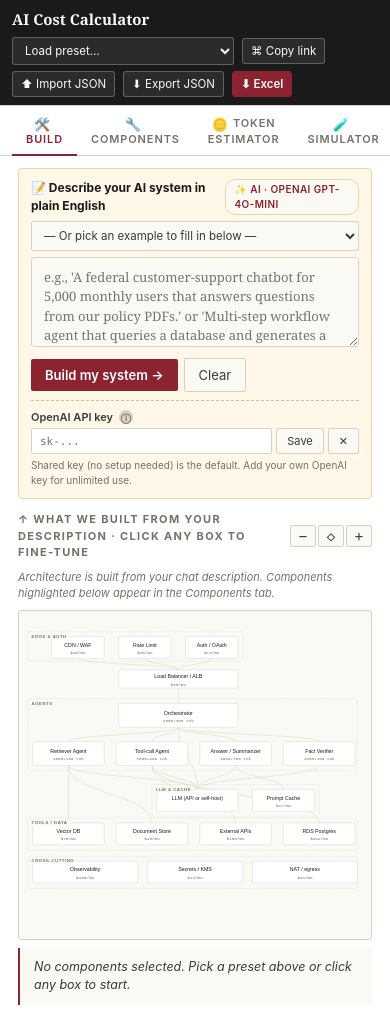
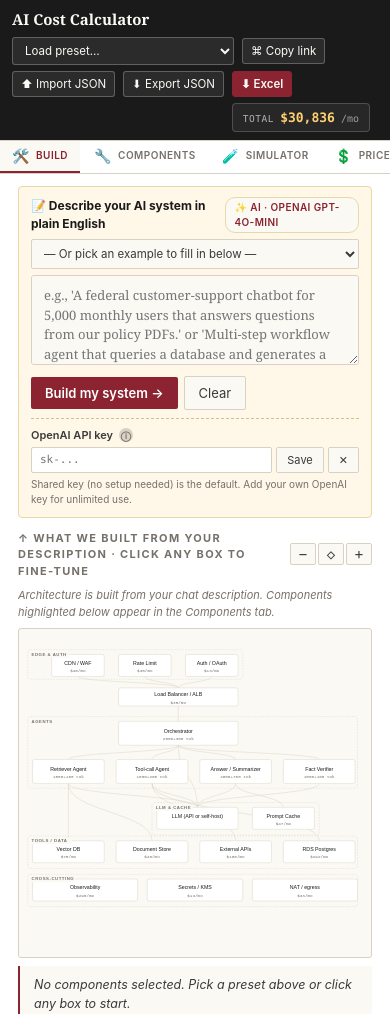
Before and after one commit to ajinkyakulkarni/ai-cost-calculator-studio, a website: page public/index.html in a window 390 px wide. Shown: the top 1014 px of the page. Drawn offline with nearby package versions, Linux system fonts and the light colour scheme; no server answers.

Commit message:
calc: layout redesign — sidebar + full-width tabs + cost badge
Phase 1 of UX rework. Replaces the 2-column "edit + live preview"
layout with a left sidebar + full-width main pane.

Why: AXIOM Simulator (added last commit) was being crushed into 540px;
Prices and Benchmarks tabs also wasted space behind a permanent right
column. Each tab now gets the full viewport.

Changes:

HTML/CSS:
- .layout: flex sidebar+main (was: grid editor|splitter|preview)
- .sidebar: vertical icon-and-label tab buttons, ~84px wide
- .main: full-width content area
- .tab-btn: vertical orientation (icon over label) on desktop;
  mobile collapses sidebar to horizontal scrolling icon strip
- Topbar: live-updating cost badge ("$30,836 /mo") that's always
  visible regardless of active tab; click → Report tab
- Token Estimator tab REMOVED — AXIOM Simulator is the new
  primary token-estimation tool
- New "Report" tab — wraps what used to be the right pane
  (#preview content). All existing IDs preserved so app.js renders
  into them as before
- Splitter element removed (no col2 to resize)
- Removed "free · open · no signup" pill from topbar to make room

app.js:
- Cost badge live-update in renderPreview: writes fmt$(tcoValue)
  into #cb-num + period suffix into #cb-suffix
- Click handler: badge → switchTab('report')
- VALID_TABS allowlist — saves old 'estimator' from stranding users
  on a dead pane after the redesign
- Old wizard CTA now points at Simulator instead of Estimator
- Chat-builder hint button data-jump='estimator' → 'simulator'

Trade-off acknowledged: live edit-and-see-cost preview that the old
2-column layout offered is gone. Mitigated by the topbar cost badge
(headline number always visible, click for full breakdown).

```diff
--- a/public/index.html
+++ b/public/index.html
@@ -73,80 +73,127 @@
     font-weight: 600;
   }
 
+  /* ===== New layout: sidebar + main =====
+     The main column is full-width per tab. The right-side preview pane
+     became its own "Report" tab; users see the live headline cost in
+     the topbar badge regardless of which tab they're on. */
   .layout {
-    display: grid;
-    grid-template-columns: minmax(0, var(--col2, 540px)) 5px minmax(0, 1fr);
+    display: flex;
+    flex-direction: row;
     height: calc(100vh - 56px);
     width: 100%;
     max-width: 100vw;
     overflow: hidden;
   }
-  .editor {
+  .sidebar {
+    width: 84px;
+    flex-shrink: 0;
+    background: var(--panel);
+    border-right: 1px solid var(--rule);
+    display: flex;
+    flex-direction: column;
+    align-items: stretch;
+    padding: 6px 0;
+    gap: 2px;
     overflow-y: auto;
     overflow-x: hidden;
-    padding: 0;
+  }
+  .main {
+    flex: 1;
+    min-width: 0;
+    overflow-y: auto;
+    overflow-x: hidden;
     background: var(--paper);
     display: flex;
     flex-direction: column;
-    min-width: 0;
-  }
-  .splitter {
-    background: var(--rule);
-    cursor: col-resize;
-    user-select: none;
-    transition: background 0.12s;
-    position: relative;
-  }
-  .splitter:hover, .splitter.dragging { background: var(--accent); }
-  .splitter::before {
-    content: '';
-    position: absolute;
-    top: 0; bottom: 0;
-    left: -3px; right: -3px;
-  }
-  .editor-body {
-    padding: 14px 22px 80px;
-  }
-
-  /* Column 2 tab navigation — Build / Components / Token Estimator */
-  .tabs-bar {
-    display: flex;
-    gap: 0;
-    background: var(--panel);
-    border-bottom: 1px solid var(--rule);
-    padding: 0 12px;
-    flex-shrink: 0;
-    position: sticky;
-    top: 0;
-    z-index: 10;
-  }
+  }
+  .editor-body { padding: 14px 22px 80px; }
+
+  /* Sidebar tab buttons — vertical, icon over label */
   .tab-btn {
     background: none;
     border: none;
-    border-bottom: 2px solid transparent;
-    padding: 10px 14px 8px;
+    border-left: 3px solid transparent;
+    padding: 10px 4px 10px 4px;
     font-family: var(--sans);
-    font-size: 11px;
+    font-size: 9.5px;
     text-transform: uppercase;
-    letter-spacing: 0.08em;
+    letter-spacing: 0.05em;
     font-weight: 600;
     color: var(--muted);
     cursor: pointer;
-    margin-bottom: -1px;
-    transition: color 0.15s, border-color 0.15s;
-  }
-  .tab-btn:hover { color: var(--ink); }
+    transition: color 0.15s, border-color 0.15s, background 0.12s;
+    display: flex;
+    flex-direction: column;
+    align-items: center;
+    gap: 4px;
+    line-height: 1.15;
+    text-align: center;
+    word-break: break-word;
+  }
+  .tab-btn:hover { color: var(--ink); background: rgba(0,0,0,0.02); }
   .tab-btn.active {
     color: var(--accent);
-    border-bottom-color: var(--accent);
+    border-left-color: var(--accent);
+    background: var(--paper);
   }
   .tab-btn .tab-icon {
-    margin-right: 4px;
-    font-size: 13px;
-    vertical-align: middle;
+    font-size: 18px;
+    line-height: 1;
+  }
+  /* Topbar cost badge — live-updating headline number */
+  .topbar .cost-badge {
+    display: flex;
+    align-items: baseline;
+    gap: 6px;
+    margin-left: auto;
+    margin-right: 8px;
+    padding: 4px 10px;
+    background: rgba(255,255,255,0.06);
+    border: 1px solid rgba(255,255,255,0.18);
+    border-radius: 4px;
+    cursor: pointer;
+    transition: background 0.12s, border-color 0.12s;
+    font-family: var(--mono);
+    color: var(--paper);
+    white-space: nowrap;
+  }
+  .topbar .cost-badge:hover { background: rgba(255,255,255,0.12); border-color: rgba(255,255,255,0.32); }
+  .topbar .cost-badge .cb-num { font-size: 13px; font-weight: 700; color: #ffd070; }
+  .topbar .cost-badge .cb-label { font-size: 9.5px; color: rgba(255,255,255,0.65); text-transform: uppercase; letter-spacing: 0.06em; }
+  .topbar .cost-badge .cb-suffix { font-size: 10px; color: rgba(255,255,255,0.55); }
+
+  @media (max-width: 720px) {
+    /* Sidebar collapses to a horizontal scrolling icon strip on mobile */
+    .layout { flex-direction: column; }
+    .sidebar {
+      width: 100%;
+      flex-direction: row;
+      border-right: none;
+      border-bottom: 1px solid var(--rule);
+      padding: 0;
+      overflow-x: auto;
+      overflow-y: hidden;
+    }
+    .tab-btn {
+      flex-direction: row;
+      gap: 6px;
+      padding: 8px 12px;
+      border-left: none;
+      border-bottom: 2px solid transparent;
+      font-size: 10px;
+      white-space: nowrap;
+    }
+    .tab-btn.active { border-left: none; border-bottom-color: var(--accent); }
+    .tab-btn .tab-icon { font-size: 14px; }
   }
   .tab-panel { display: none; }
   .tab-panel.active { display: block; }
+  /* Report tab panel uses the existing .preview styling — same content,
+     just lives in a tab now instead of the right column. */
+  .tab-panel[data-tab-panel="report"] {
+    padding: 24px 32px 80px;
+  }
   .estimator-panel {
     padding: 18px 24px 60px;
   }
@@ -1959,7 +2006,6 @@
 
 <div class="topbar">
   <h1>AI Cost Calculator</h1>
-  <span class="pill">free · open · no signup</span>
   <select id="example-loader" title="Load a preset workload">
     <option value="">Load preset…</option>
     <option value="nasa-eie">NASA · Earth Information Explorer</option>
@@ -1972,21 +2018,28 @@
   <button id="import-btn" title="Import workload JSON">⬆ Import JSON</button>
   <button id="export-btn" title="Export workload JSON">⬇ Export JSON</button>
   <button id="excel-btn" class="primary" title="Download as Excel workbook">⬇ Excel</button>
+  <!-- Live cost badge — always visible, click to jump to Report tab -->
+  <div id="cost-badge" class="cost-badge" title="Click to view full cost report">
+    <span class="cb-label">Total</span>
+    <span class="cb-num" id="cb-num">—</span>
+    <span class="cb-suffix" id="cb-suffix">/mo</span>
+  </div>
 </div>
 <div id="toast" style="position: fixed; bottom: 30px; left: 50%; transform: translateX(-50%); background: var(--ink); color: var(--paper); padding: 12px 20px; border-radius: 4px; font-family: var(--sans); font-size: 13px; opacity: 0; transition: opacity 0.3s; pointer-events: none; z-index: 1000;"></div>
 
 <div class="layout" id="layout">
-  <!-- ============ COL 1: EDITOR (chat / components / estimator tabs) ============ -->
-  <div class="editor" id="editor">
-    <!-- Tab navigation -->
-    <div class="tabs-bar" id="tabs-bar">
-      <button class="tab-btn active" data-tab="build"><span class="tab-icon">🛠️</span>Build</button>
-      <button class="tab-btn" data-tab="components"><span class="tab-icon">🔧</span>Components</button>
-      <button class="tab-btn" data-tab="estimator"><span class="tab-icon">🪙</span>Token Estimator</button>
-      <button class="tab-btn" data-tab="simulator"><span class="tab-icon">🧪</span>Simulator</button>
-      <button class="tab-btn" data-tab="prices"><span class="tab-icon">💲</span>Prices</button>
-      <button class="tab-btn" data-tab="benchmarks"><span class="tab-icon">📊</span>Benchmarks</button>
-    </div>
+  <!-- Sidebar — vertical icon-and-label tab buttons -->
+  <nav class="sidebar" id="sidebar">
+    <button class="tab-btn active" data-tab="build"><span class="tab-icon">🛠️</span>Build</button>
+    <button class="tab-btn" data-tab="components"><span class="tab-icon">🔧</span>Components</button>
+    <button class="tab-btn" data-tab="simulator"><span class="tab-icon">🧪</span>Simulator</button>
+    <button class="tab-btn" data-tab="prices"><span class="tab-icon">💲</span>Prices</button>
+    <button class="tab-btn" data-tab="benchmarks"><span class="tab-icon">📊</span>Benchmarks</button>
+    <button class="tab-btn" data-tab="report"><span class="tab-icon">📑</span>Report</button>
+  </nav>
+
+  <!-- Main content — full-width per active tab -->
+  <main class="main" id="main">
 
     <!-- TAB: BUILD (chat + diagram visualization) -->
     <div class="tab-panel active" data-tab-panel="build">
@@ -2662,14 +2715,6 @@
     </div><!-- /.tab-panel components -->
 
     <!-- TAB: TOKEN ESTIMATOR (the wizard, promoted to a tab) -->
-    <div class="tab-panel estimator-panel" data-tab-panel="estimator">
-      <div class="estimator-header">
-        <h2>🪙 Token Estimator</h2>
-        <p>Don't know your token counts? Answer 5 plain-English questions and we'll compute realistic input/output tokens for your scenario. Or paste a sample query for a precise count. Apply pushes the result to <strong>Components → Section 2</strong>.</p>
-      </div>
-      <div id="wizard-host"></div>
-    </div><!-- /.tab-panel estimator -->
-
     <!-- TAB: SIMULATOR — AXIOM v9.6 multi-agent token simulator -->
     <div class="tab-panel simulator-panel" data-tab-panel="simulator" style="padding:0;">
       <div class="simulator-header" style="padding: 14px 18px; border-bottom: 1px solid var(--rule); background: var(--paper);">
@@ -2705,13 +2750,10 @@
       </div>
       <div id="prices-host"></div>
     </div><!-- /.tab-panel prices -->
-  </div>
-
-  <!-- Splitter between components and report -->
-  <div class="splitter" data-split="col2" title="Drag to resize"></div>
-
-  <!-- ============ RIGHT: REPORT ============ -->
-  <div class="preview" id="preview">
+
+    <!-- TAB: REPORT — full-width cost breakdown (was right pane in old layout) -->
+    <div class="tab-panel" data-tab-panel="report">
+      <div class="preview" id="preview" style="padding:0; background:transparent;">
     <div class="report-header">
       <div class="agency" id="prev-agency">—</div>
       <h2 id="prev-name">—</h2>
@@ -2781,8 +2823,10 @@
 
     <h3 class="report-h">How we got there</h3>
     <div class="math-walk" id="prev-math">—</div>
-  </div>
-</div>
+      </div><!-- /#preview -->
+    </div><!-- /.tab-panel report -->
+  </main><!-- /.main -->
+</div><!-- /.layout -->
 
 <div class="footer">
   <span>Cost Calculator Studio · v0.1 · alpha</span>
```
Also changed, not shown: public/app.js.
